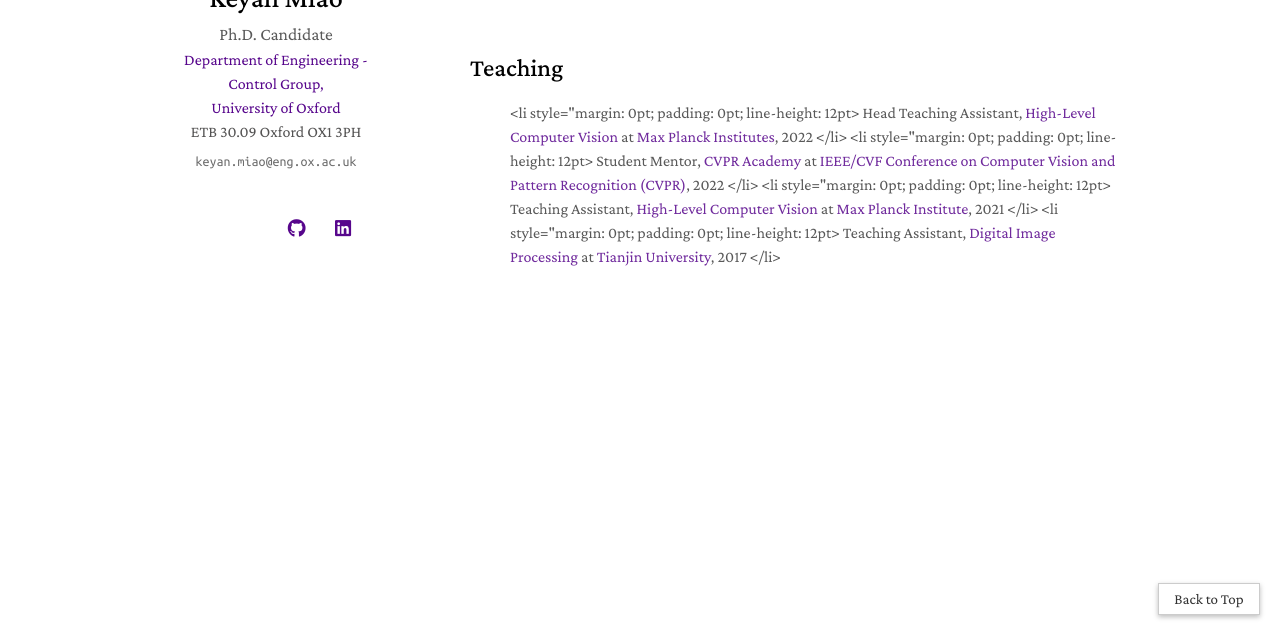
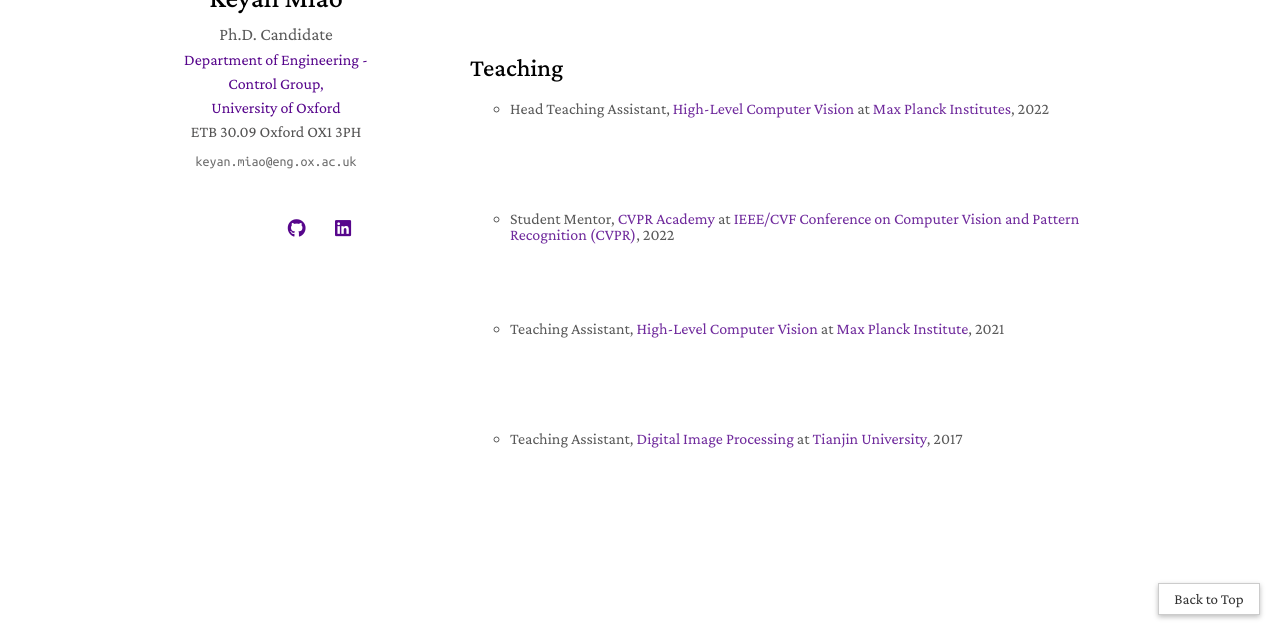
Before and after one commit to KYMiao/KYMiao.github.io, a Jekyll site: the page built from index.md, in a window 1280 px wide and 900 px high, scrolled down 1202 px, cut to the strip 265-900 px from the top of the window. Built offline with Jekyll 4.4.1, drawn with Linux system fonts in a browser that asks for light colours; nearby versions of some CDN libraries; library files that are not in the unit come from our copies; a style sheet for code colours, icons or effects is not loaded; our own code applies the rules of GitHub Pages for plain Markdown files.

Commit message:
Update teaching.md

```diff
--- a/_includes/teaching.md
+++ b/_includes/teaching.md
@@ -3,16 +3,16 @@
 <h2 style="margin: 60px 0px 20px;">Teaching</h2>
 
 <ul>
-  <li style="margin: 0pt; padding: 0pt; line-height: 12pt>
+  <li style="margin: 0pt; padding: 0pt; line-height: 12pt">
     Head Teaching Assistant, <a href="https://cms.sic.saarland/hlcvss22/">High-Level Computer Vision</a> at <a href="https://www.mpi-inf.mpg.de/departments/computer-vision-and-machine-learning/teaching/courses-1">Max Planck Institutes</a>, 2022
   </li>
-  <li style="margin: 0pt; padding: 0pt; line-height: 12pt>
+  <li style="margin: 0pt; padding: 0pt; line-height: 12pt">
     Student Mentor, <a href="https://sites.google.com/view/cvpr-academy/">CVPR Academy</a> at <a href="https://cvpr2022.thecvf.com/">IEEE/CVF Conference on Computer Vision and Pattern Recognition (CVPR)</a>, 2022
   </li>
-  <li style="margin: 0pt; padding: 0pt; line-height: 12pt>
+  <li style="margin: 0pt; padding: 0pt; line-height: 12pt">
     Teaching Assistant, <a href="https://cms.sic.saarland/hlcvss21/">High-Level Computer Vision</a> at <a href="https://www.mpi-inf.mpg.de/departments/computer-vision-and-machine-learning/teaching/courses-1">Max Planck Institute</a>, 2021
   </li>
-  <li style="margin: 0pt; padding: 0pt; line-height: 12pt>
+  <li style="margin: 0pt; padding: 0pt; line-height: 12pt">
     Teaching Assistant, <a href="">Digital Image Processing</a> at <a href="http://www.tju.edu.cn/english/index.htm/">Tianjin University</a>, 2017
   </li>
 </ul>
```
